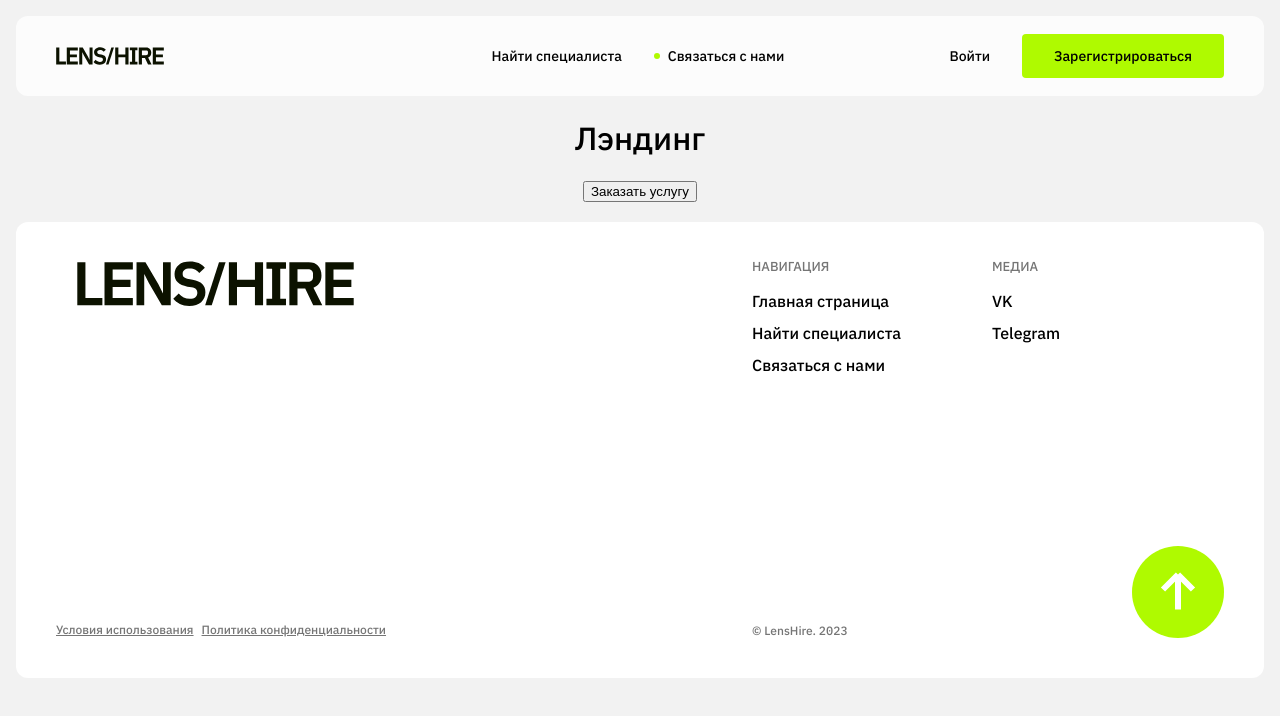
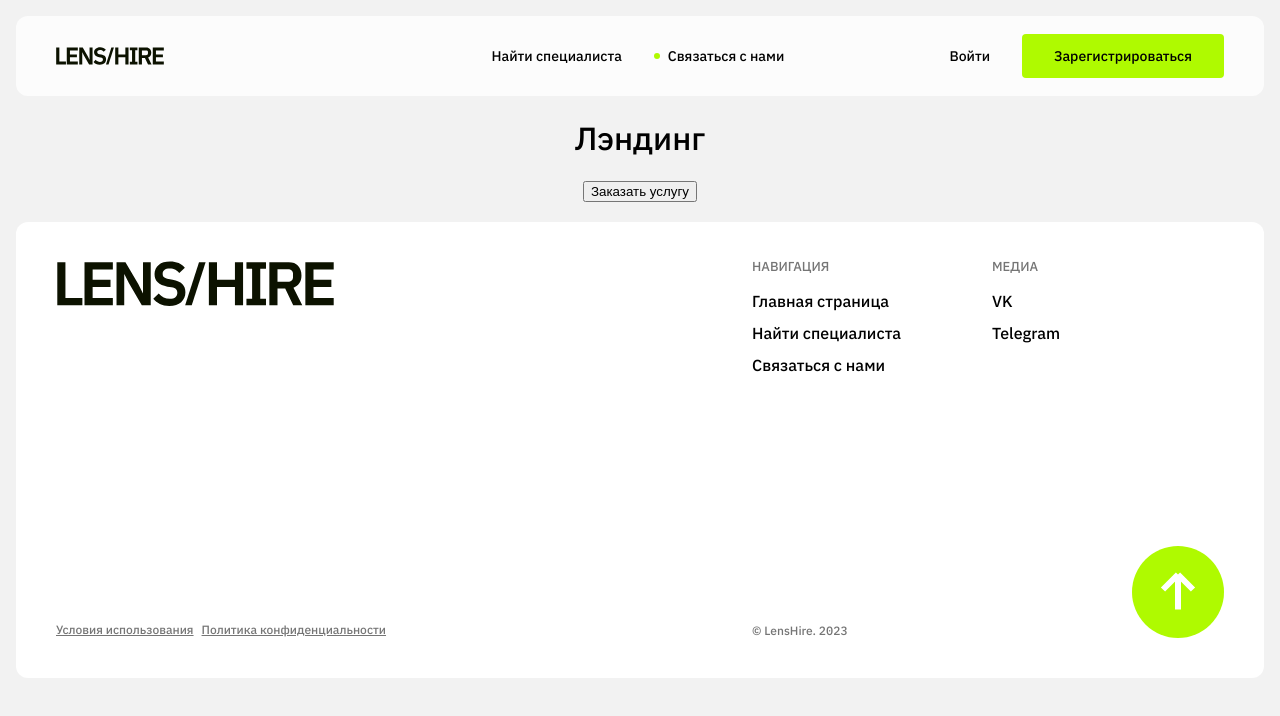
Before and after one commit to photo-booking/frontend-one, a React (Create React App) app: page / in a window 1280 px wide. Shown: the top 716 px of the page. Built offline with nearby package versions, Linux system fonts and the light colour scheme; no server answers.

Commit message:
fixed logo position in footer

```diff
--- a/src/components/Footer/footer.css
+++ b/src/components/Footer/footer.css
@@ -12,9 +12,16 @@
     padding: 36px 40px 40px;
 }
 
+.footer__logo_container {
+    position: relative;
+}
+
 .footer__logo {
     width: 319px;
     height: 52px;
+    position: absolute;
+    top: 0;
+    left: -20px;
 }
 
 .footer__nav {
--- a/src/components/Footer/footer.jsx
+++ b/src/components/Footer/footer.jsx
@@ -30,7 +30,10 @@ export const Footer = ({ isClient }) => {
                         </p>
                     </div>) :
                     (<footer className="footer">
-                        <Link to='/catalog'><img className='footer__logo' src={logo} /></Link>
+                        <div className='footer__logo_container'>
+                            <Link to='/catalog'><img className='footer__logo' src={logo} /></Link>
+                        </div>
+
                         <nav className='footer__nav'>
                             <p className='footer__nav_title'>Навигация</p>
                             <ul className='footer__nav_list'>
```
